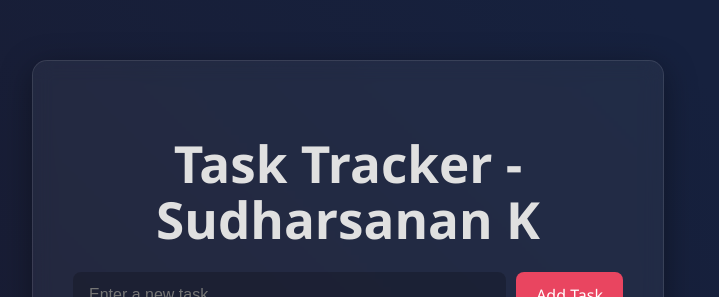
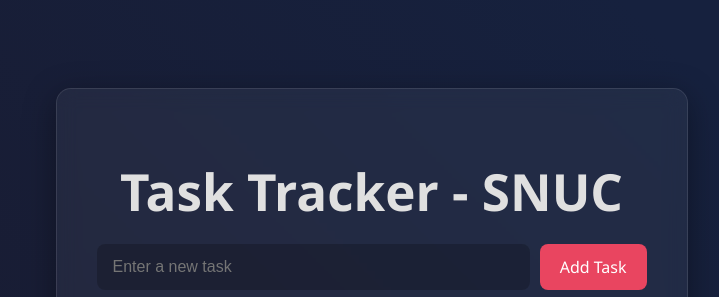
Before and after one commit to sponge-24/task-tracker, a React app in the folder frontend/: page / in a window 1280 px wide. Shown: the part 178-475 px from the top of the page, without its empty margins (292-1011 px from the left). Built offline with nearby package versions, Linux system fonts and the light colour scheme; no server answers; the HTML template or start-up script is replaced by a standard one.

Commit message:
changed the title

```diff
--- a/frontend/src/App.jsx
+++ b/frontend/src/App.jsx
@@ -36,7 +36,7 @@ function App() {
 
     return (
         <div className="App">
-            <h1>Task Tracker - Sudharsanan K</h1>
+            <h1>Task Tracker - SNUC</h1>
             <div className="task-input">
                 <input
                     type="text"
```
